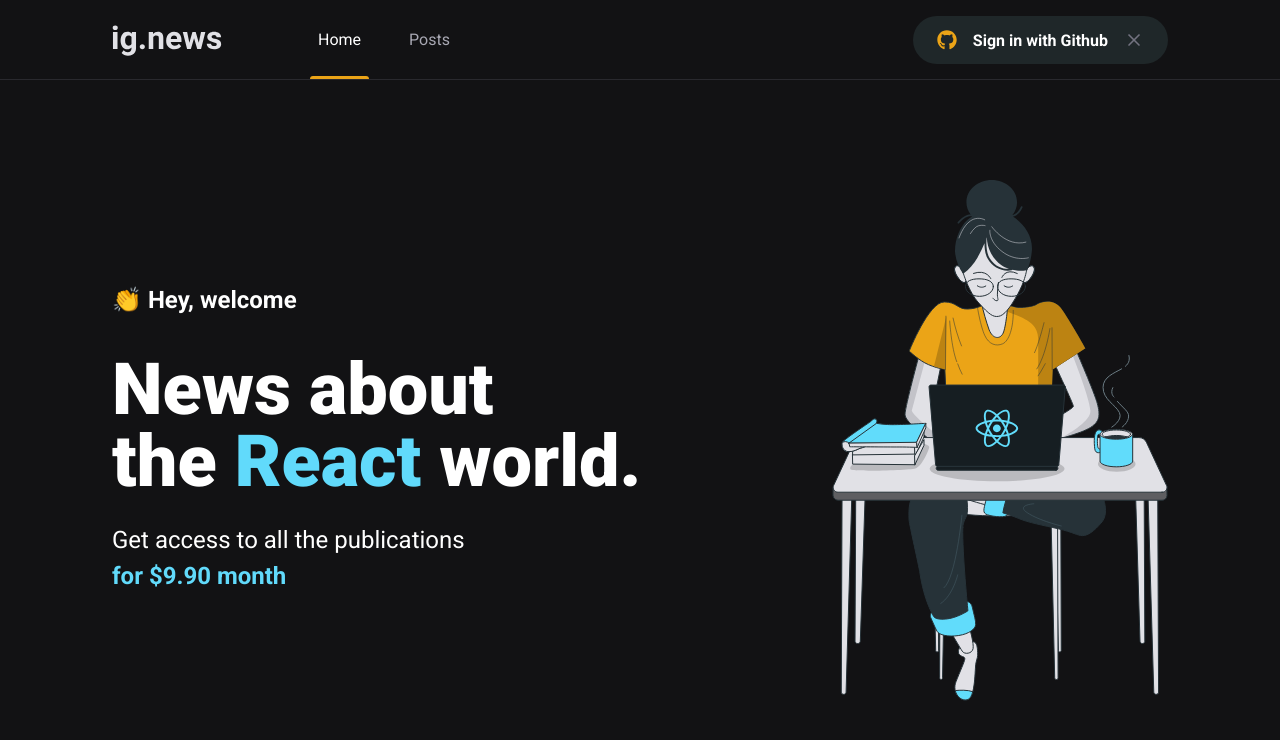
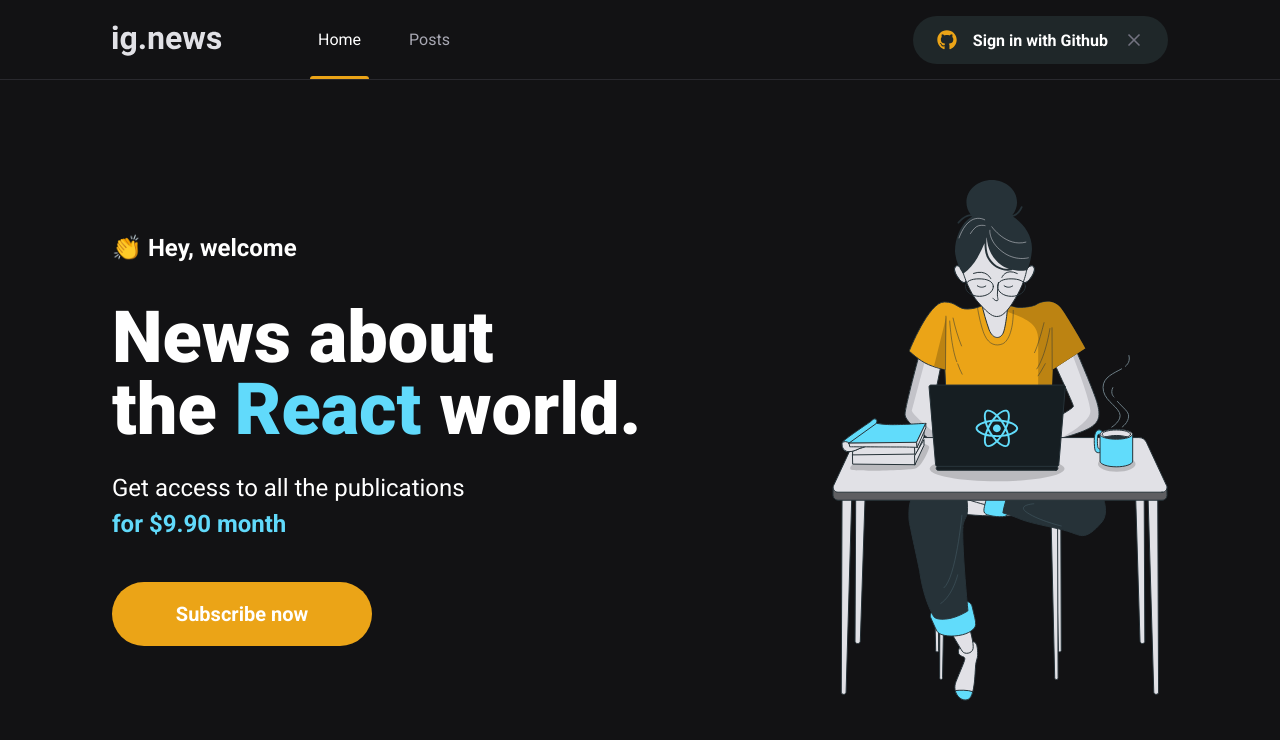
Before and after one commit to leoobarbosa2/Next.s-ig.news, a Next.js app: page / in a window 1280 px wide. Shown: the top 740 px of the page. Built offline with nearby package versions, Linux system fonts and the light colour scheme.

Commit message:
feat: Creating SubscribeButton Component

```diff
--- /dev/null
+++ b/src/components/SubscribeButton/index.tsx
@@ -0,0 +1,12 @@
+import styles from './styles.module.scss';
+
+export function SubscribeButton() {
+    return (
+        <button
+            type="button"
+            className={styles.subscribeButton}
+        >
+            Subscribe now
+        </button>
+    )
+}
--- /dev/null
+++ b/src/components/SubscribeButton/styles.module.scss
@@ -0,0 +1,21 @@
+.subscribeButton {
+    height: 4rem;
+    width: 260px;
+    height: 4rem;
+    border: 0;
+    border-radius: 2rem;
+    background: var(--yellow-500);
+    color: var(--grey-900);
+    font-size: 1.25rem;
+    font-weight: bold;
+
+    display: flex;
+    align-items: center;
+    justify-content: center;
+
+    transition: filter 0.2s;
+
+    &:hover {
+        filter: brightness(0.8);
+    }
+}
--- a/src/pages/home.module.scss
+++ b/src/pages/home.module.scss
@@ -39,4 +39,8 @@
             font-weight: bold;
         }
     }
+
+    button {
+        margin-top: 2.5rem;
+    }
 }
--- a/src/pages/index.tsx
+++ b/src/pages/index.tsx
@@ -1,4 +1,5 @@
 import Head from 'next/head';
+import { SubscribeButton } from '../components/SubscribeButton';
 
 import styles from './home.module.scss';
 
@@ -17,6 +18,7 @@
             Get access to all the publications <br />
             <span>for $9.90 month</span>
           </p>
+          <SubscribeButton />
         </section>
         <img src="/images/avatar.svg" alt="Developer girl coding" />
       </main>
```
